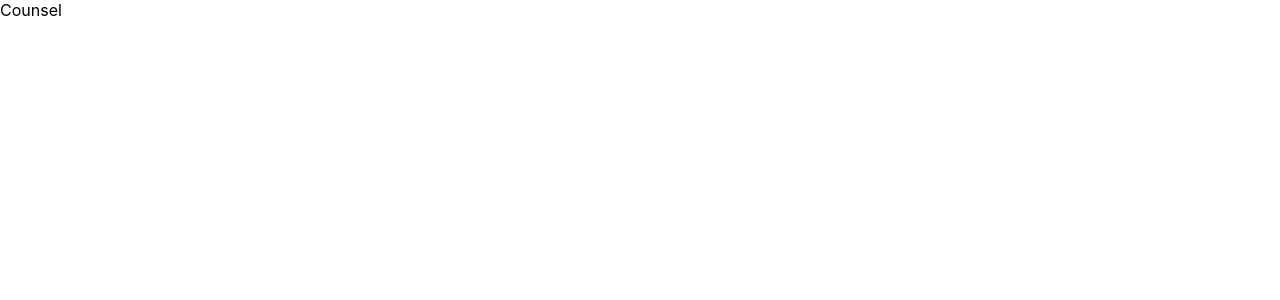
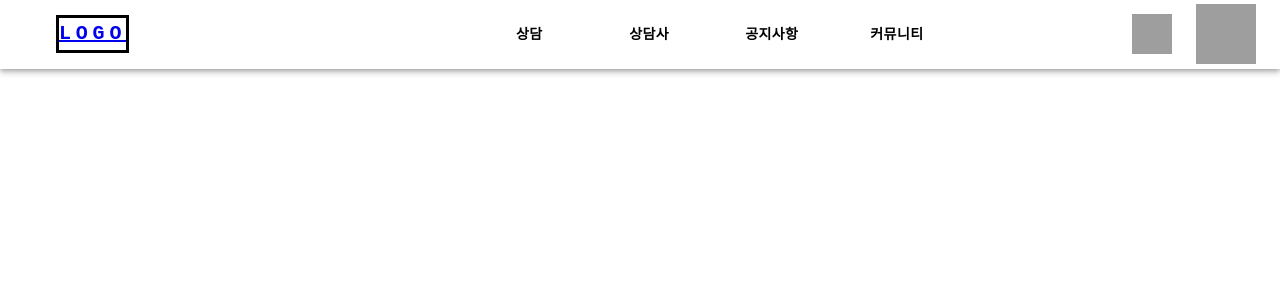
Before and after one commit to poiu542/Cartel, a React (Create React App) app in the folder frontend/: page /counsel/1 in a window 1280 px wide. Shown: the top 300 px of the page. Built offline with nearby package versions, Linux system fonts and the light colour scheme; grey boxes are pictures that could not be loaded.

Commit message:
refector : 메인페이지 상담사 더보기에 라우트로 페이지 이동 기능 추가

```diff
--- a/frontend/src/routes/Counsel.tsx
+++ b/frontend/src/routes/Counsel.tsx
@@ -37,7 +37,7 @@ export const Counsel = () => {
   )
 
   const counselButtonClick = () => {
-    alert('카드 클릭')
+    navigate(`/counsel/1`)
   }
 
   const handleSearchChange = (event: React.ChangeEvent<HTMLInputElement>) => {
--- a/frontend/src/routes/CounselDetail.tsx
+++ b/frontend/src/routes/CounselDetail.tsx
@@ -1,5 +1,14 @@
 import React from 'react'
-
+import NavbarLogin from '../components/NavbarLogin'
+import NavbarLogout from '../components/NavbarLogout'
+import { useNavigate } from 'react-router-dom'
 export const CounselDetail = () => {
-  return <div>Counsel</div>
+  return (
+    <div>
+      {' '}
+      <div className="Navbar">
+        <NavbarLogin />
+      </div>
+    </div>
+  )
 }
--- a/frontend/src/routes/Main.tsx
+++ b/frontend/src/routes/Main.tsx
@@ -11,13 +11,18 @@ import ReceiptIcon from '@mui/icons-material/Receipt'
 import SpeedIcon from '@mui/icons-material/Speed'
 import ShoppingCartIcon from '@mui/icons-material/ShoppingCart'
 import CampaignIcon from '@mui/icons-material/Campaign'
+import { useNavigate } from 'react-router-dom'
 
 export const Main = () => {
+  const navigate = useNavigate()
   const onCardClick = () => {
     alert('상담 정보 보기')
   }
   const ViewAll = () => {
     alert('더보기')
+  }
+  const ViewAllCounselor = () => {
+    navigate(`/counselor`)
   }
 
   return (
@@ -219,7 +224,7 @@ export const Main = () => {
           introduce="야구 선수"
         />
         <button
-          onClick={ViewAll}
+          onClick={ViewAllCounselor}
           style={{
             position: 'absolute',
             bottom: '10px',
```
